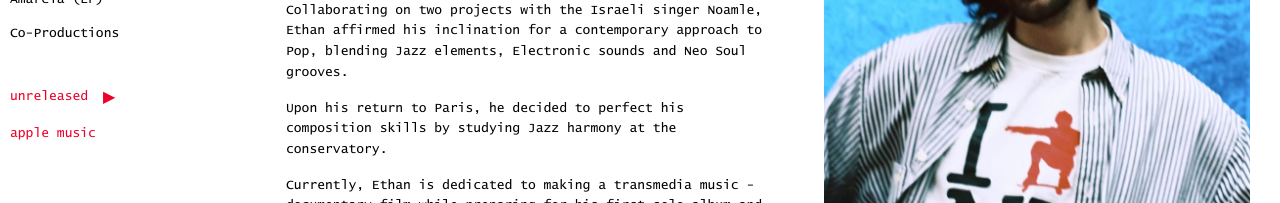
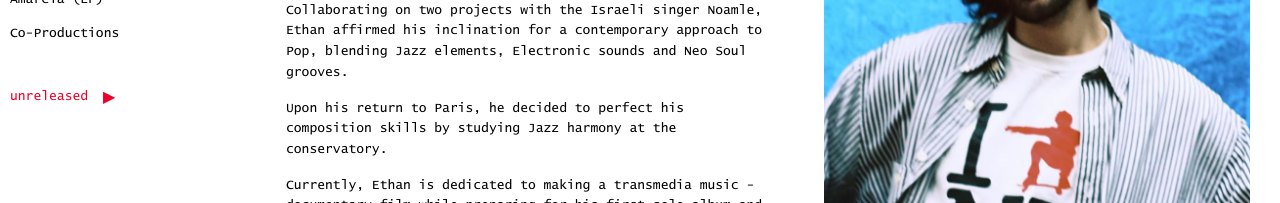
Before and after one commit to jimeye/atnsoul.com, a Next.js app: page / in a window 1280 px wide. Shown: the part 324-527 px from the top of the page. Built offline with nearby package versions, Linux system fonts and the light colour scheme.

Commit message:
Supprimer complètement la section 'apple music' et le widget

```diff
--- a/src/app/page.tsx
+++ b/src/app/page.tsx
@@ -135,38 +135,6 @@ export default function HomePage() {
                 </button>
               </div>
 
-              {/* Icône Spotify */}
-              <div style={{ display: 'flex', alignItems: 'center', gap: '10px' }}>
-                <span style={{
-                  color: '#ed002a',
-                  fontFamily: 'Lucida Console, monospace',
-                  fontSize: '0.81rem',
-                  marginRight: '-5px'
-                }}>
-                  apple music
-                </span>
-              </div>
-
-              {/* Widget Apple Music intégré dans la colonne */}
-              {isSpotifyPlaying && (
-                <div style={{
-                  marginTop: '20px',
-                  width: '100%',
-                  maxWidth: '280px'
-                }}>
-                  <iframe
-                    ref={spotifyRef}
-                    src="about:blank"
-                    width="100%"
-                    height="80"
-                    frameBorder="0"
-                    allowFullScreen={true}
-                    allow="autoplay; clipboard-write; encrypted-media; fullscreen; picture-in-picture"
-                    loading="lazy"
-                    style={{ borderRadius: '12px' }}
-                  />
-                </div>
-              )}
             </div>
           </div>
 
```
